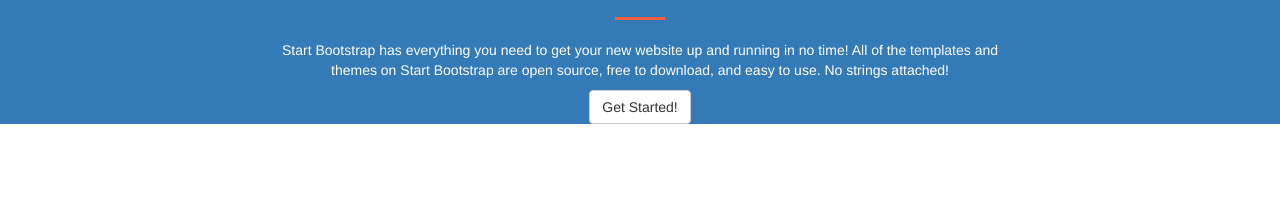
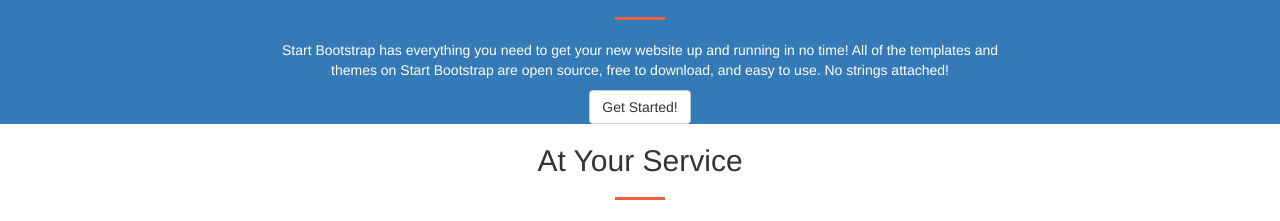
Before and after one commit to uvrathod/bootweb1, a plain HTML site: page index.html in a window 1280 px wide. Shown: the part 928-1149 px from the top of the page. Before the commit the page ends 1052 px from the top, so only its background shows below. Drawn offline with Linux system fonts and the light colour scheme.

Commit message:
Update index.html

```diff
--- a/index.html
+++ b/index.html
@@ -38,7 +38,7 @@
 
 <header>
   <div class="header-content">
-      <div class="header-content-inner">
+      <div class="header-content-inner ">
         <h1> YOUR FAVOURITE STORE OF BOOTSTRAP THEMES<h1>
           <hr>
           <p>Start Bootstrap can help you build better websites using the Bootstrap CSS framework! Just download your template and start going, no strings attached!</p>
@@ -48,7 +48,7 @@
   </div>
 </header>
 
-<section class="bg-primary" >
+<section class="bg-primary" id="about" >  <!-- Red VALA section -->
         <div class="container">
             <div class="row">
                 <div class="col-lg-8 col-lg-offset-2 text-center">
@@ -61,6 +61,24 @@
             </div>
         </div>
     </section>
+<section  id="services" >   <!-- WHITe VALA section -->
+  <div class="container">
+      <div class="row">
+        <div class="col-lg-12 text-center">
+            <h2 class="section-heading">At Your Service</h2>
+            <hr class="primary">
+        </div>
+      </div>
+  </div>
+  <div class="container">
+      <div class="row">
+        <div class="col-lg-3 col-md-6 text-center">
+
+        </div>
+
+    </div>
+  </div>
+
 
 </body>
 </html>
```
